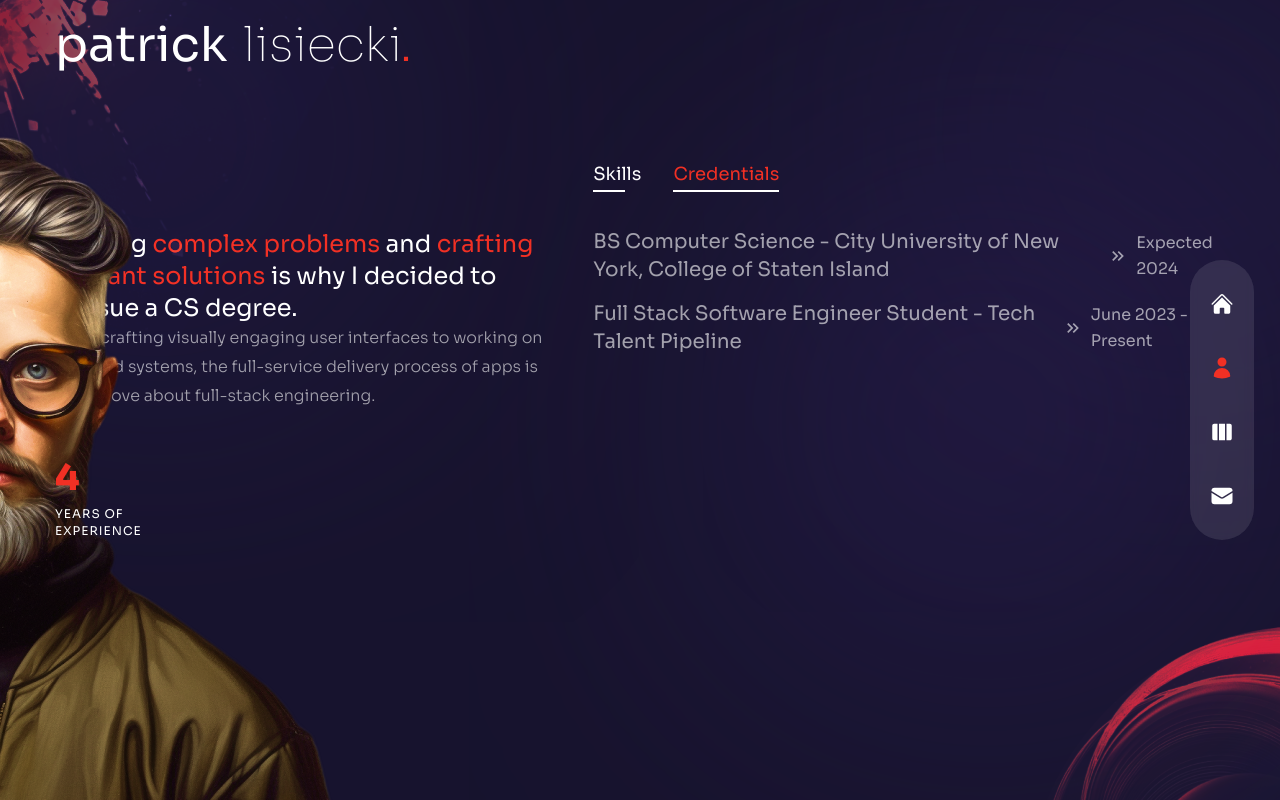
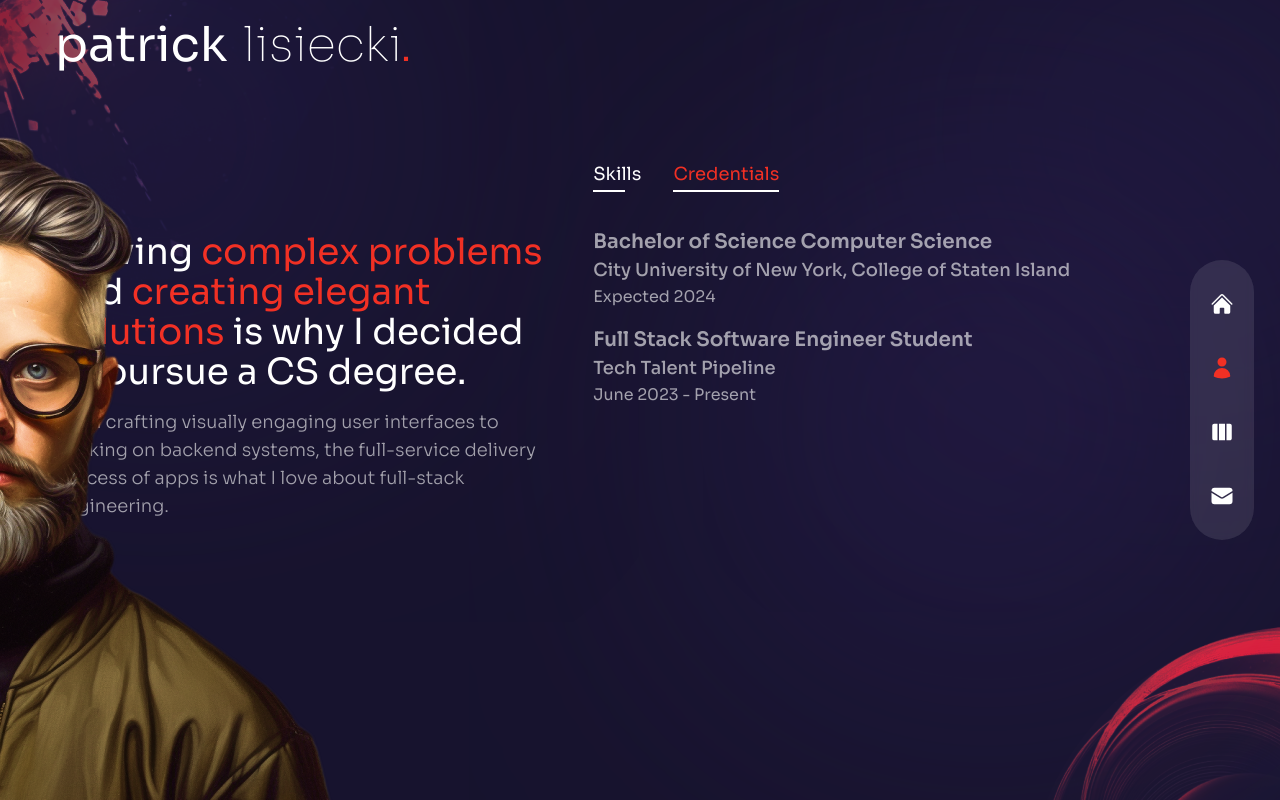
Before and after one commit to PatrickLisiecki/portfolio, a Next.js app: page /about in a window 1280 px wide. Both pictures are taken after a click on the element "Credentials". Built offline with nearby package versions, Linux system fonts and the light colour scheme; some icons are missing.

Commit message:
Fixed page

```diff
--- a/pages/about/index.js
+++ b/pages/about/index.js
@@ -124,11 +124,14 @@ const aboutData = [
         title: "credentials",
         info: [
             {
-                title: "BS Computer Science - City University of New York, College of Staten Island",
+                title: "Bachelor of Science Computer Science",
+                subtitle:
+                    "City University of New York, College of Staten Island",
                 stage: "Expected 2024",
             },
             {
-                title: "Full Stack Software Engineer Student - Tech Talent Pipeline",
+                title: "Full Stack Software Engineer Student",
+                subtitle: "Tech Talent Pipeline",
                 stage: "June 2023 - Present",
             },
         ],
@@ -157,13 +160,13 @@ const About = () => {
                         initial="hidden"
                         animate="show"
                         exit="hidden"
-                        className="text-2xl"
+                        className="text-4xl"
                     >
                         Solving{" "}
                         <span className="text-accent">complex problems </span>
                         and{" "}
                         <span className="text-accent">
-                            crafting elegant solutions{" "}
+                            creating elegant solutions{" "}
                         </span>
                         is why I decided to pursue a CS degree.
                     </motion.span>
@@ -172,14 +175,14 @@ const About = () => {
                         initial="hidden"
                         animate="show"
                         exit="hidden"
-                        className="max-w-[500px] mx-auto mb-6 px-2 xl:mx-0 xl:mb-12 xl:px-0"
+                        className="max-w-[500px] mx-auto my-4 mb-6 px-2 text-lg xl:mx-0 xl:mb-12 xl:px-0"
                     >
                         From crafting visually engaging user interfaces to
                         working on backend systems, the full-service delivery
                         process of apps is what I love about full-stack
                         engineering.
                     </motion.p>
-                    <motion.div
+                    {/* <motion.div
                         variants={fadeIn("right", 0.6)}
                         initial="hidden"
                         animate="show"
@@ -195,24 +198,24 @@ const About = () => {
                                     Years of experience
                                 </div>
                             </div>
-                            {/* <div className="relative flex-1 after:w-[1px] after:h-full after:bg-white/10 after:absolute after:top-0 after:right-0">
+                            <div className="relative flex-1 after:w-[1px] after:h-full after:bg-white/10 after:absolute after:top-0 after:right-0">
                                 <div className="text-2xl font-extrabold text-accent mb-2 xl:text-4xl">
                                     <CountUp start={0} end={250} duration={5} />
                                 </div>
                                 <div className="text-xs uppercase tracking-[1px] leading-[1.4] max-w-[100px]">
                                     Satisfied Clients
                                 </div>
-                            </div> */}
-                            {/* <div className="relative flex-1">
+                            </div>
+                            <div className="relative flex-1">
                                 <div className="text-2xl font-extrabold text-accent mb-2 xl:text-4xl">
                                     <CountUp start={0} end={8} duration={5} />
                                 </div>
                                 <div className="text-xs uppercase tracking-[1px] leading-[1.4] max-w-[100px]">
                                     Awards
                                 </div>
-                            </div> */}
                             </div>
-                    </motion.div>
+                        </div>
+                    </motion.div> */}
                 </div>
 
                 <motion.div
@@ -244,17 +247,30 @@ const About = () => {
                             return (
                                 <div
                                     key={i}
-                                    className="max-w-max flex-1 flex flex-col items-center gap-x-2 text-white/60 md:flex-row"
+                                    className="max-w-max flex-1 flex flex-col justify-evenly items-center gap-x-2 text-white/60 md:flex-row"
                                 >
-                                    <div className="text-xl my-4 md:my-0">
+                                    <div className="flex flex-col">
+                                        <div className="text-xl font-semibold md:my-0">
                                             {currentItem.title}
                                         </div>
+                                        {currentItem.subtitle && (
+                                            <div className="text-lg font-medium md:my-0">
+                                                {currentItem.subtitle}
+                                            </div>
+                                        )}
+                                        <div className="">
+                                            {currentItem.stage}
+                                        </div>
+                                    </div>
+
+                                    {currentItem.icons && (
+                                        <>
                                             <div className="hidden text-xl md:flex">
                                                 <MdOutlineKeyboardDoubleArrowRight />
                                             </div>
-                                    <div>{currentItem.stage}</div>
                                             <div className="flex gap-x-4">
-                                        {currentItem.icons?.map((icon, i) => {
+                                                {currentItem.icons?.map(
+                                                    (icon, i) => {
                                                         return (
                                                             <div
                                                                 key={i}
@@ -263,8 +279,11 @@ const About = () => {
                                                                 {icon}
                                                             </div>
                                                         );
-                                        })}
+                                                    }
+                                                )}
                                             </div>
+                                        </>
+                                    )}
                                 </div>
                             );
                         })}
```
Also changed, not shown: 1 other file (tests, documents, lock files or other folders). Lines whose indentation alone changed are shown as unchanged.
